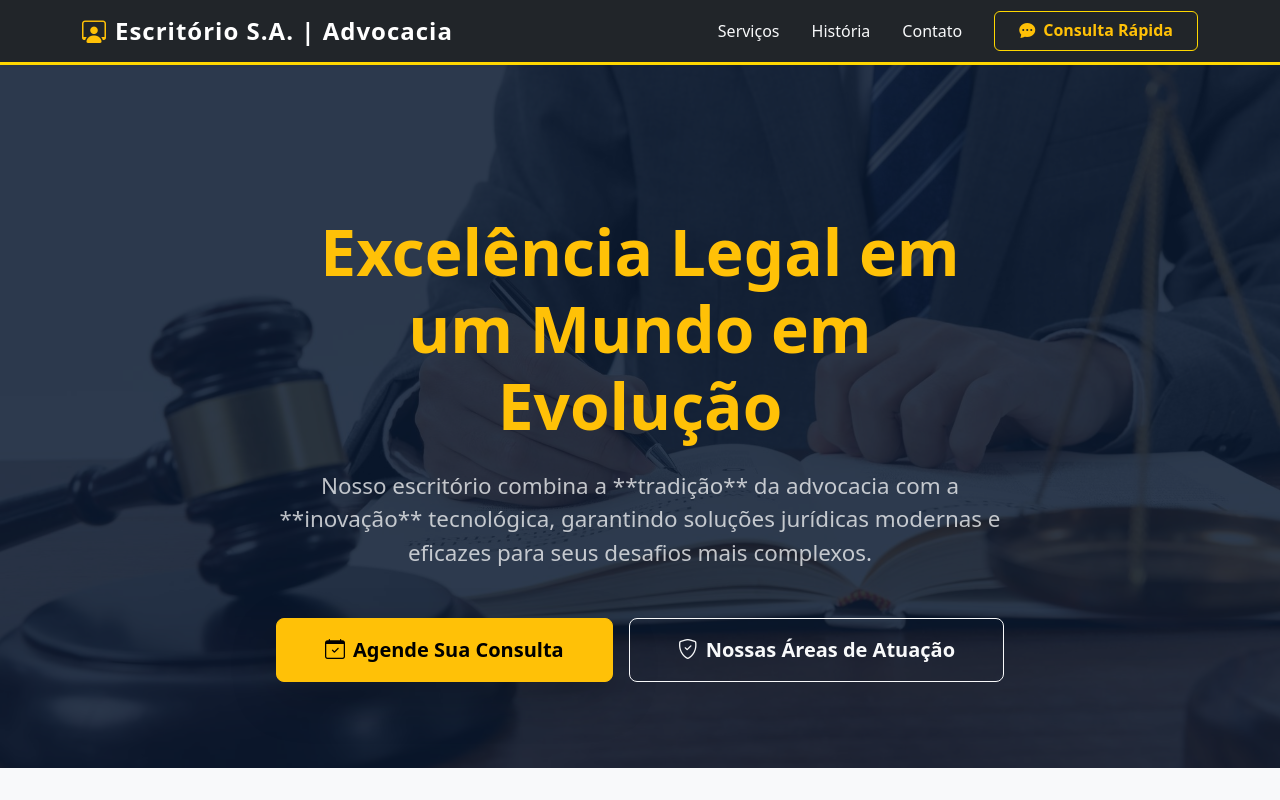
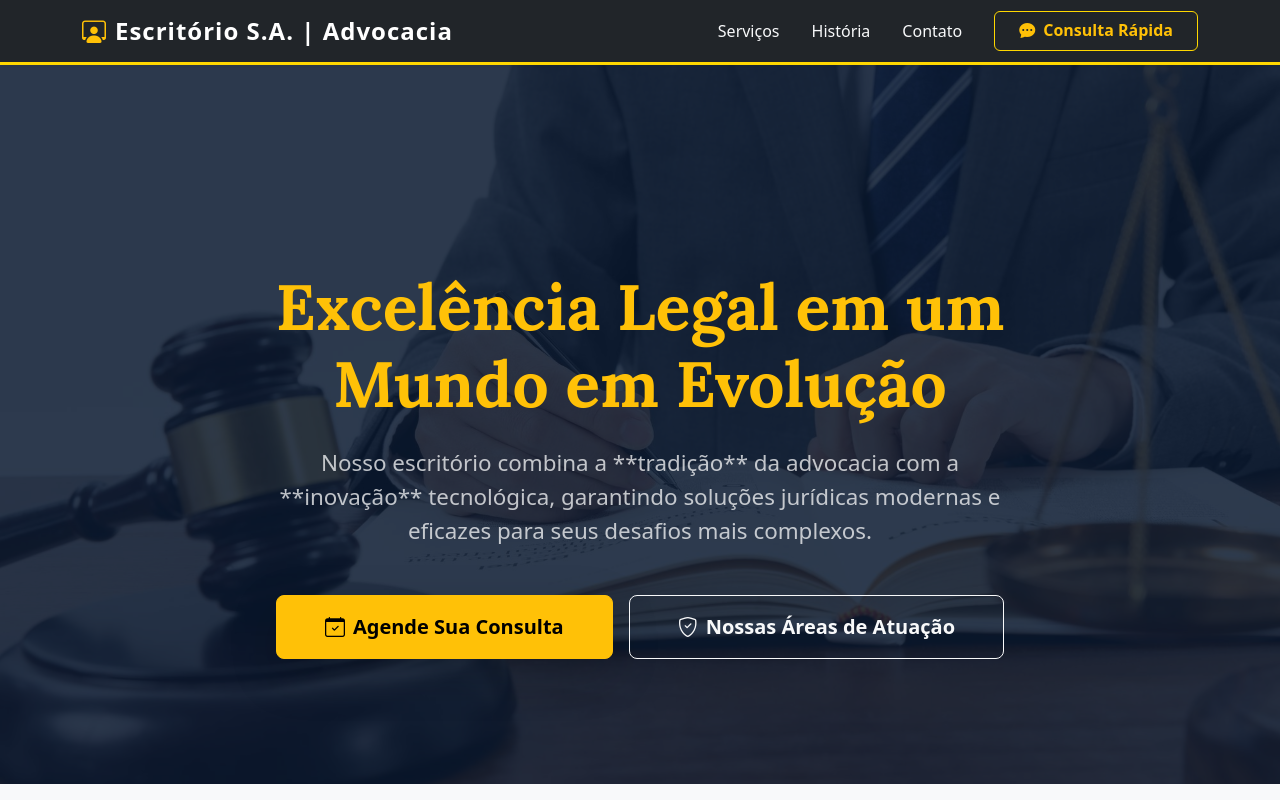
Before and after one commit to PatricAugusto/Free-Template-Juridico-v1, a React (Vite) app: page / in a window 1280 px wide. Shown: the top 800 px of the page. Built offline with nearby package versions, Linux system fonts and the light colour scheme.

Commit message:
style: Refinamento visual com tipografia, animações e micro-interações

```diff
--- a/src/components/HeroSection.jsx
+++ b/src/components/HeroSection.jsx
@@ -34,16 +34,16 @@ function HeroSection() {
       <Container className="position-relative" style={{ zIndex: 2 }}>
         <Row className="justify-content-center">
           <Col md={10} lg={8}>
-            <h1 className="display-3 fw-bolder mb-4 text-warning">
+            <h1 className="display-3 fw-bolder mb-4 text-warning animate-fade-in delay-1">
               Excelência Legal em um Mundo em Evolução
             </h1>
 
-            <p className="lead mb-5 text-light opacity-75" style={{ fontSize: '1.4rem' }}>
+            <p className="lead mb-5 text-light opacity-75 animate-fade-in delay-2" style={{ fontSize: '1.4rem' }}>
               Nosso escritório combina a **tradição** da advocacia com a **inovação** tecnológica,
               garantindo soluções jurídicas modernas e eficazes para seus desafios mais complexos.
             </p>
 
-            <div className="d-grid gap-3 d-sm-flex justify-content-sm-center">
+            <div className="d-grid gap-3 d-sm-flex justify-content-sm-center animate-fade-in delay-3">
               <Button
                 variant="warning"
                 size="lg"
--- a/src/index.css
+++ b/src/index.css
@@ -1,3 +1,14 @@
+@import url('https://fonts.googleapis.com/css2?family=Lora:wght@400;700&family=Poppins:wght@300;400;600;700&display=swap');
+
+body {
+    font-family: 'Poppins', sans-serif;
+    padding-top: 16px;
+}
+
+h1, h2, h3, h4, h5, h6, .display-1, .display-2, .display-3, .display-4 {
+    font-family: 'Lora', serif;
+}
+
 .hover-effect {
     position: relative;
     padding-bottom: 5px;
@@ -28,3 +39,32 @@
     transform: translateY(-5px);
     box-shadow: 0 10px 20px rgba(0, 0, 0, 0.1) !important;
 }
+
+.form-control:focus {
+    border-color: #FFD700 !important;
+    box-shadow: 0 0 0 0.25rem rgba(255, 215, 0, 0.25) !important;
+}
+
+.form-control {
+    transition: border-color 0.3s ease;
+}
+
+@keyframes fadeIn {
+    from {
+        opacity: 0;
+        transform: translateY(20px);
+    }
+    to {
+        opacity: 1;
+        transform: translateY(0);
+    }
+}
+
+.animate-fade-in {
+    opacity: 0;
+    animation: fadeIn 0.8s ease-out forwards;
+}
+
+.delay-1 { animation-delay: 0.3s; }
+.delay-2 { animation-delay: 0.6s; }
+.delay-3 { animation-delay: 0.9s; }
```
